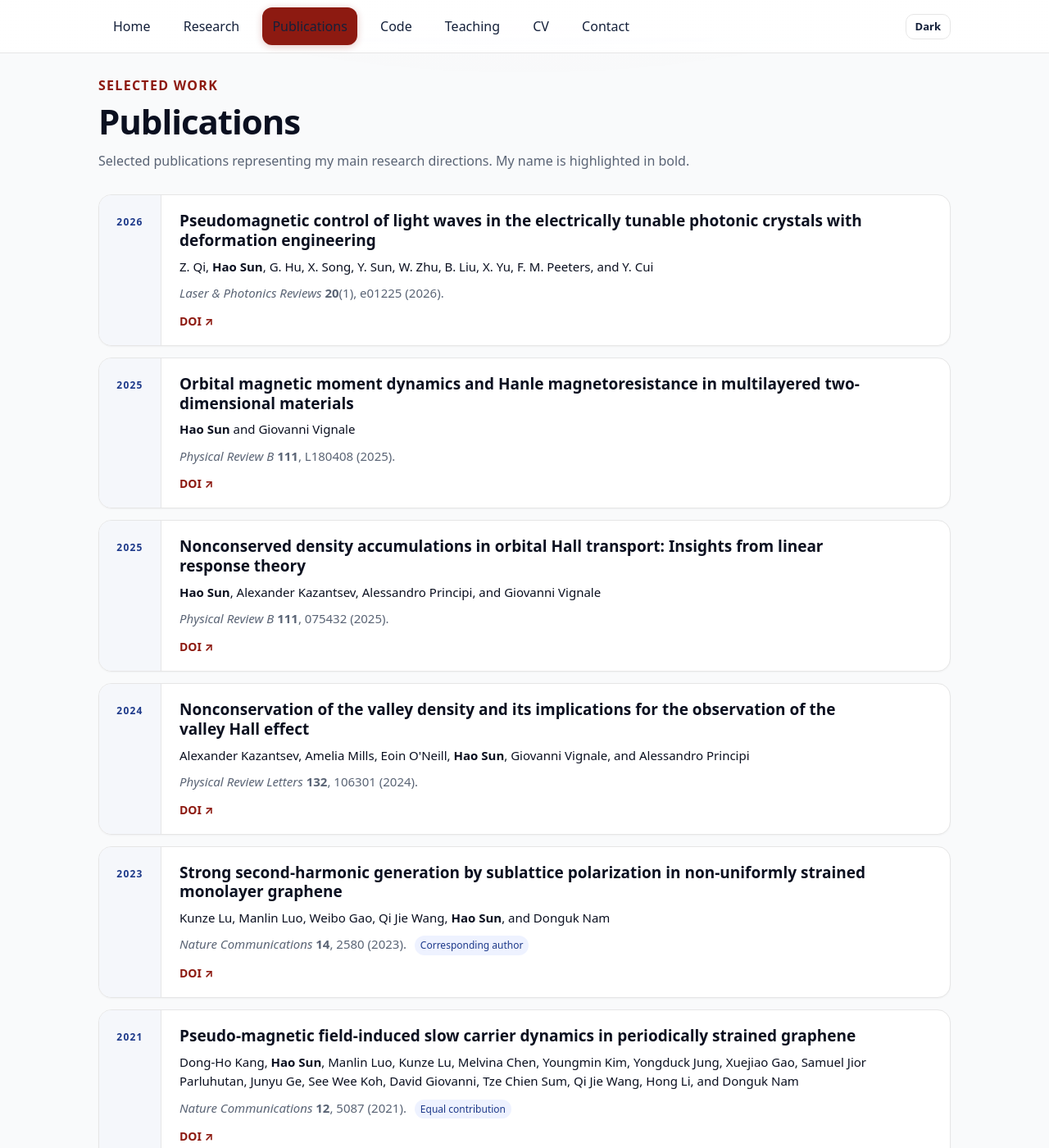
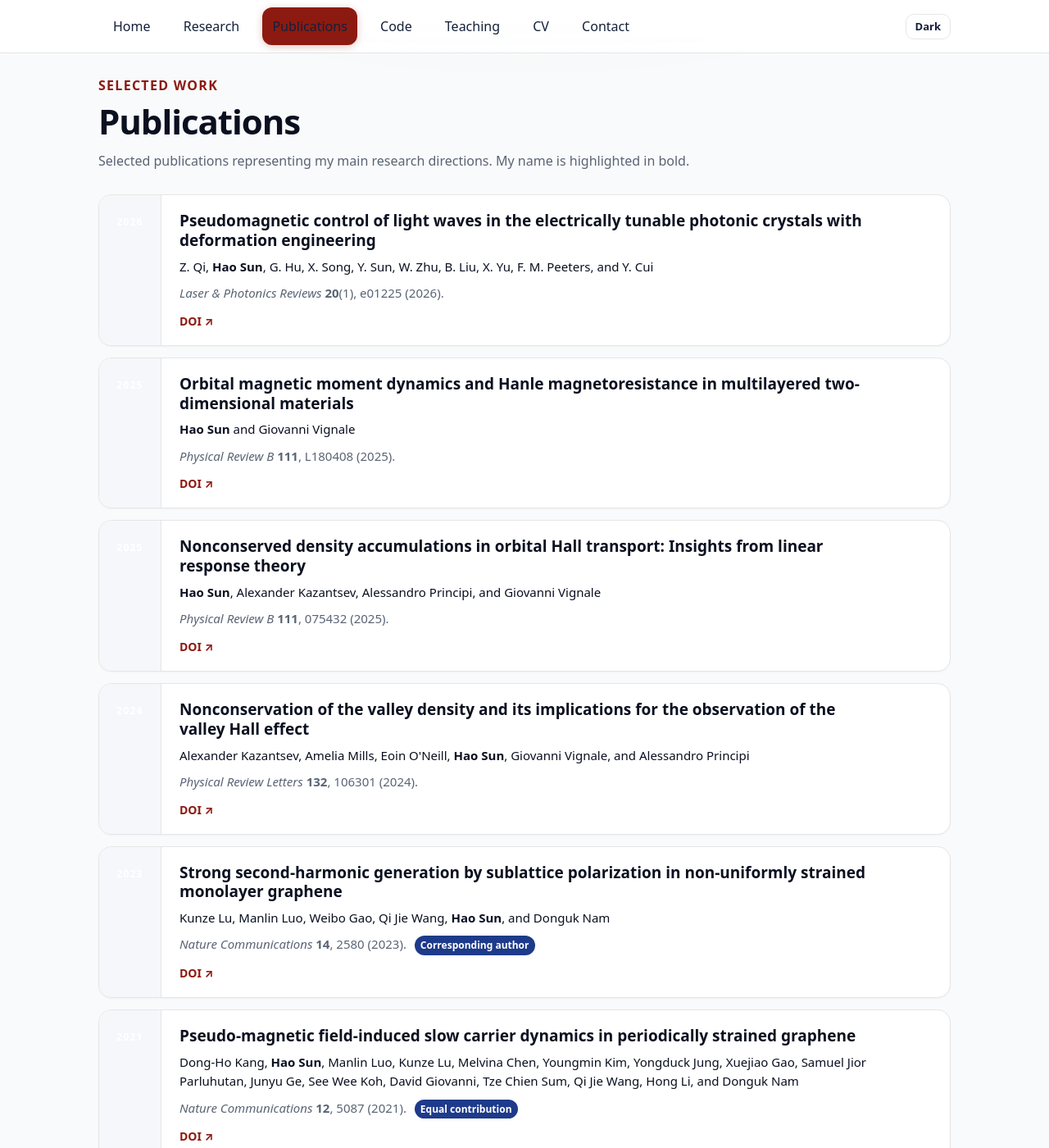
Before and after one commit to sunohao/sunohao.github.io, a Jekyll site: the page built from publications/index.md, in a window 1280 px wide and 1400 px high. Shown: the whole window at 82% size. Built offline with Jekyll 4.4.1, drawn with Linux system fonts in a browser that asks for light colours.

Commit message:
Use white bold publication metadata text

```diff
--- a/_layouts/default.html
+++ b/_layouts/default.html
@@ -145,14 +145,14 @@ time{color:#6b7280;white-space:nowrap}
 .pub-list{display:grid;gap:14px;margin-top:8px}
 .pub-item{display:grid;grid-template-columns:76px 1fr;overflow:hidden}
 .pub-side{display:flex;align-items:flex-start;justify-content:center;padding:23px 12px;background:#f5f7fb;border-right:1px solid var(--b)}
-.pub-side span{font-size:12px;font-weight:800;letter-spacing:.1em;color:#1e3a8a}
+.pub-side span{font-size:12px;font-weight:800;letter-spacing:.1em;color:#fff}
 .pub-main{padding:20px 22px 18px}
 .pub-main h3{font-size:19px;max-width:860px}
 .pub-authors{font-size:15px;line-height:1.55}
 .pub-meta{color:var(--muted);font-size:15px}
 .pub-links{font-size:14px;margin-top:10px}
 .pub-links a{text-decoration:none;font-weight:650}
-.pub-note{display:inline-block;margin-left:6px;padding:2px 7px;border-radius:999px;background:#eef2ff;color:#1e3a8a;font-style:normal;font-size:12px}
+.pub-note{display:inline-block;margin-left:6px;padding:2px 7px;border-radius:999px;background:#1e3a8a;color:#fff;font-style:normal;font-size:12px;font-weight:700}
 
 table{width:100%;border-collapse:collapse}
 th,td{text-align:left;padding:10px 12px}
@@ -215,8 +215,8 @@ html[data-theme="dark"] .research-emerging{background:#0f1629}
 html[data-theme="dark"] .btn{background:#0f1629;color:#e6edf3}
 html[data-theme="dark"] .btn.acc{background:var(--acc);color:#fff}
 html[data-theme="dark"] .pub-side{background:#0f1b31}
-html[data-theme="dark"] .pub-side span{color:#93c5fd}
-html[data-theme="dark"] .pub-note{background:#142348;color:#93c5fd}
+html[data-theme="dark"] .pub-side span{color:#fff}
+html[data-theme="dark"] .pub-note{background:#1e3a8a;color:#fff;font-weight:700}
 html[data-theme="dark"] thead{background:#0f1b31}
 html[data-theme="dark"] pre{background:#0f1629;color:#e6edf3}
 html[data-theme="dark"] code{background:#0f1b31}
```
